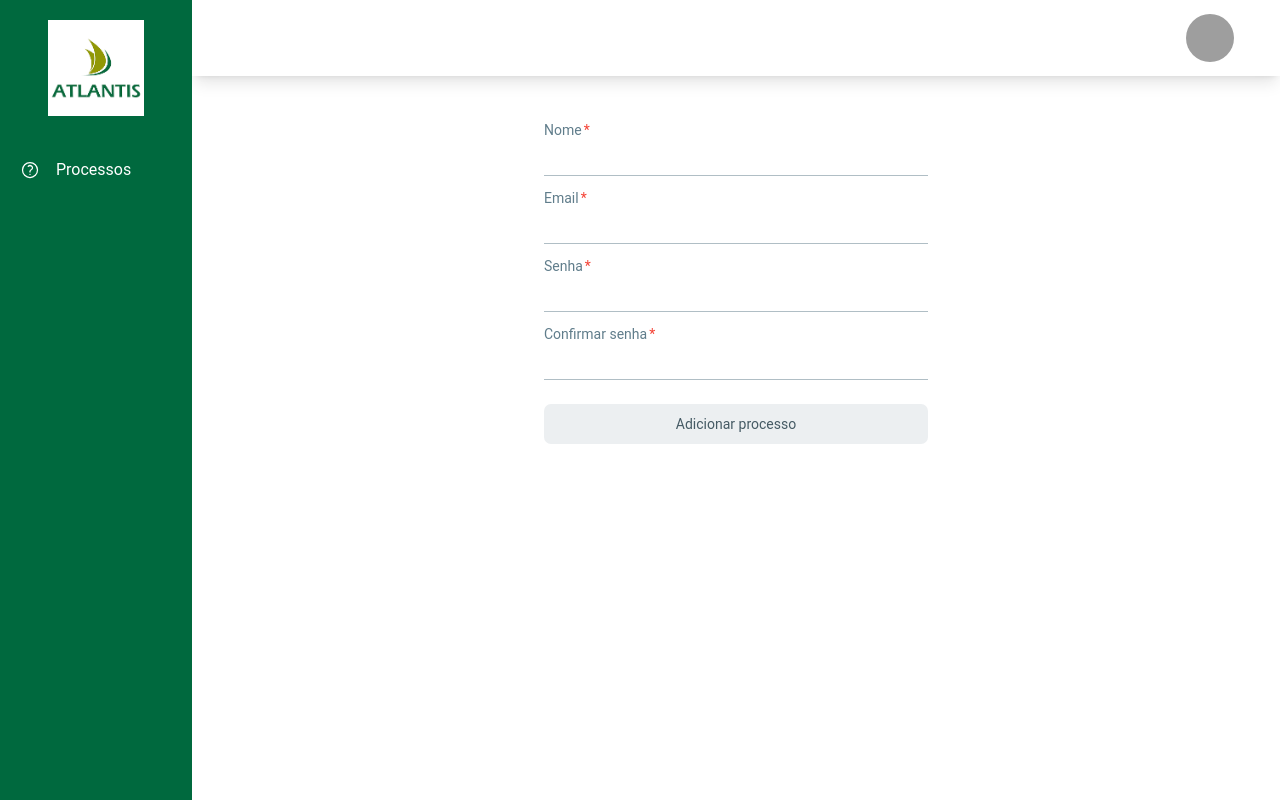
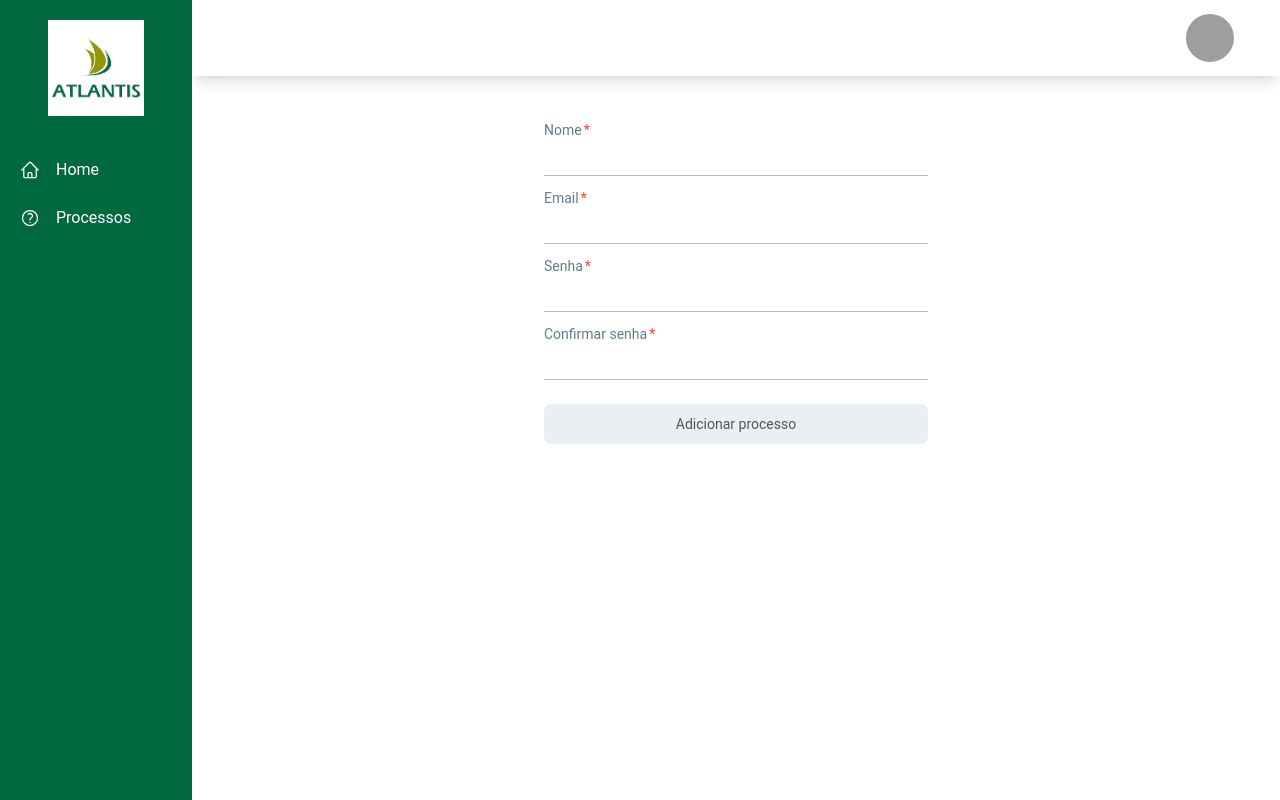
Before and after one commit to JPPaiao/Chamados-TI, a React (Vite) app in the folder client/: page /dashboard/admin/users/add in a window 1280 px wide. Built offline with nearby package versions, Linux system fonts and the light colour scheme; no server answers; grey boxes are pictures that could not be loaded.

Commit message:
refactor: Acessos as rotas de dashboard e papeis

```diff
--- a/client/src/components/sideBar.tsx
+++ b/client/src/components/sideBar.tsx
@@ -7,6 +7,8 @@ import { Accordion, AccordionBody, AccordionHeader, Card, List, ListItem, ListIt
 import { ChevronDownIcon } from "./icons/chevrnDown"
 import { EnginerIcon } from "./icons/enginer"
 import { UserIcon } from "./icons/user"
+import { ClipboardDocumentCheck } from "./icons/clipboardDocumentCheck"
+import { HomeIcon } from "./icons/home"
 
 function SideBar() {
 	const [open, setOpen] = useState(0)
@@ -25,6 +27,14 @@ function SideBar() {
 				</div>
 				<Card placeholder className="h-[calc(100vh)-3rem] w-full bg-transparent shadow-none">
 					<List placeholder className="min-w-[0px] text-white">
+						<Link to={'/dashboard'}>
+							<ListItem placeholder className="text-white">
+								<ListItemPrefix placeholder>
+									<HomeIcon className="h-5 w-5" />
+								</ListItemPrefix>
+									Home
+							</ListItem>
+						</Link>
 						<Link to={'/dashboard/process'}>
 							<ListItem placeholder className="text-white">
 								<ListItemPrefix placeholder>
@@ -33,9 +43,7 @@ function SideBar() {
 									Processos
 							</ListItem>
 						</Link>
-						<Can
-							I={['admin']}
-						>
+						<Can I={['admin']} >
 							<Accordion placeholder
 								open={open === 1}
 								icon={
@@ -65,6 +73,16 @@ function SideBar() {
 											</ListItem>
 										</Link>
 									</List>
+									<List placeholder className="p-0 text-white">
+										<Link to={'/dashboard/admin/papeis'}>
+											<ListItem placeholder>
+												<ListItemPrefix placeholder>
+													<ClipboardDocumentCheck className="h-4 w-5" />
+												</ListItemPrefix>
+												Papeis
+											</ListItem>
+										</Link>
+									</List>
 								</AccordionBody>
 							</Accordion>
 						</Can>
--- a/client/src/page/admin.tsx
+++ /dev/null
@@ -1,11 +0,0 @@
-import { Outlet } from "react-router"
-
-function AdminComponent() {
-  return (
-    <div>
-      <Outlet />
-    </div>
-  )
-}
-
-export { AdminComponent }
```
